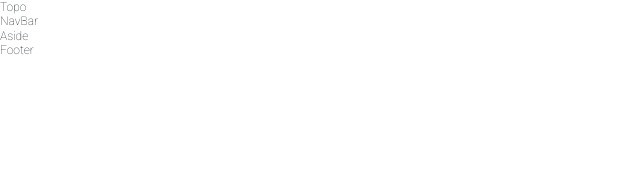
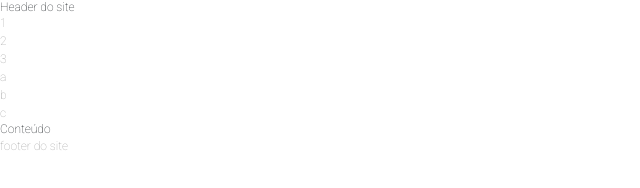
Before and after one commit to rafaeltorres89/life-design, a React app: page / in a window 1280 px wide. Shown: the whole page, without its empty margins (0-640 px from the left). Built offline with nearby package versions, Linux system fonts and the light colour scheme.

Commit message:
Change in the contents of includes js

```diff
--- a/public/index.html
+++ b/public/index.html
@@ -4,37 +4,11 @@
     <meta charset="utf-8">
     <meta name="viewport" content="width=device-width, initial-scale=1, shrink-to-fit=no">
     <meta name="theme-color" content="#000000">
-    <!--
-      manifest.json provides metadata used when your web app is added to the
-      homescreen on Android. See https://developers.google.com/web/fundamentals/engage-and-retain/web-app-manifest/
-    -->
     <link rel="manifest" href="%PUBLIC_URL%/manifest.json">
     <link rel="shortcut icon" href="%PUBLIC_URL%/favicon.ico">
-    <!--
-      Notice the use of %PUBLIC_URL% in the tags above.
-      It will be replaced with the URL of the `public` folder during the build.
-      Only files inside the `public` folder can be referenced from the HTML.
-
-      Unlike "/favicon.ico" or "favicon.ico", "%PUBLIC_URL%/favicon.ico" will
-      work correctly both with client-side routing and a non-root public URL.
-      Learn how to configure a non-root public URL by running `npm run build`.
-    -->
     <title>Design System - React / Gulp / Sass</title>
   </head>
   <body>
-    <noscript>
-      You need to enable JavaScript to run this app.
-    </noscript>
     <div id="root"></div>
-    <!--
-      This HTML file is a template.
-      If you open it directly in the browser, you will see an empty page.
-
-      You can add webfonts, meta tags, or analytics to this file.
-      The build step will place the bundled scripts into the <body> tag.
-
-      To begin the development, run `npm start` or `yarn start`.
-      To create a production bundle, use `npm run build` or `yarn build`.
-    -->
   </body>
 </html>
--- a/src/include/aside/index.js
+++ b/src/include/aside/index.js
@@ -2,7 +2,7 @@ import React from 'react';
 
 const Aside = () => {
     return (
-        <h1>Aside</h1>
+        <h1>Conteúdo</h1>
     );
 }
 
--- a/src/include/footer/index.js
+++ b/src/include/footer/index.js
@@ -2,7 +2,9 @@ import React from 'react';
 
 const Footer = () => {
     return (
-        <h1>Footer</h1>
+        <footer>
+            <p>footer do site</p>
+        </footer>
     );
 }
 
--- a/src/include/header/index.js
+++ b/src/include/header/index.js
@@ -1,8 +1,13 @@
 import React from 'react';
+
+import Navbar from '../navbar';
 
 const Header = () => {
     return (
-        <h1>Topo</h1>
+        <header>
+            <h1>Header do site</h1>
+            <Navbar />
+        </header>
     );
 }
 
--- a/src/include/navbar/index.js
+++ b/src/include/navbar/index.js
@@ -2,7 +2,11 @@ import React from 'react';
 
 const NavBar = () => {
     return (
-        <h1>NavBar</h1>
+        <ul>
+            <li>1</li>
+            <li>2</li>
+            <li>3</li>
+        </ul>
     );
 }
 
--- /dev/null
+++ b/src/include/sidebar/index.js
@@ -0,0 +1,13 @@
+import React from 'react';
+
+const Sidebar = () => {
+    return (
+        <ul>
+            <li>a</li>
+            <li>b</li>
+            <li>c</li>
+        </ul>
+    );
+}
+
+export default Sidebar;
--- a/src/pages/master/index.js
+++ b/src/pages/master/index.js
@@ -1,7 +1,7 @@
 import React, { Component } from 'react';
 
 import Header from '../../include/header';
-import NavBar from '../../include/navbar';
+import Sidebar from '../../include/sidebar';
 import Aside from '../../include/aside';
 import Footer from '../../include/footer';
 
@@ -12,7 +12,7 @@ class Master extends Component {
     return (
       <div className="content">
         <Header />
-        <NavBar />
+        <Sidebar />
         <Aside />
         <Footer />
       </div>
```
